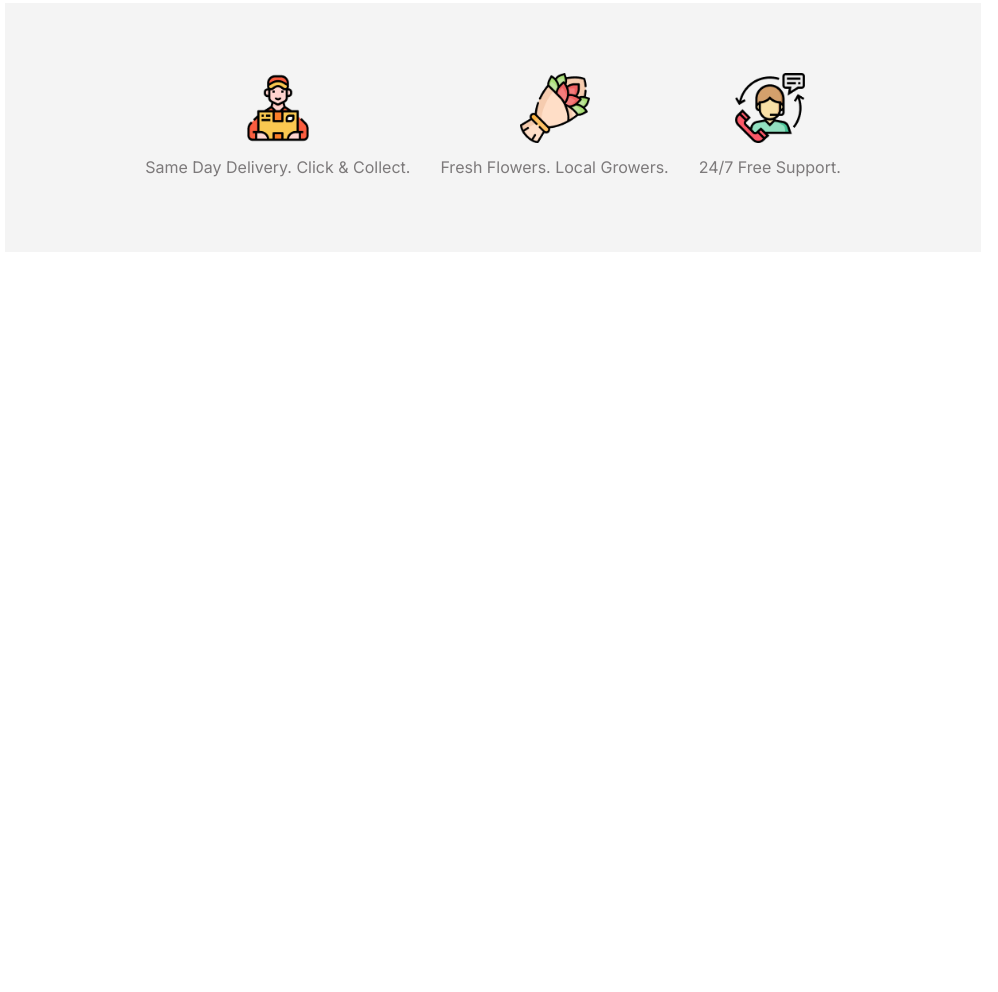
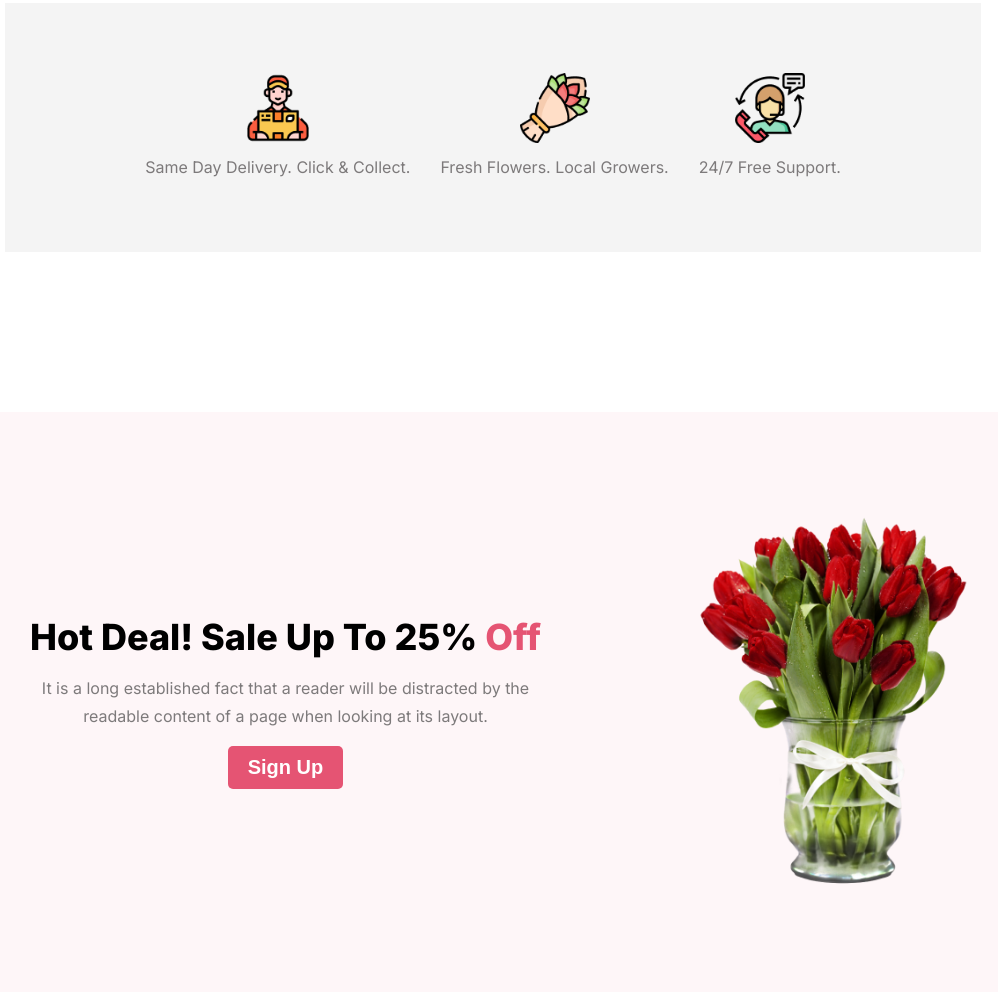
Before and after one commit to shamimfstack/flower-shop-assignment, a plain HTML site: page index.html in a window 1280 px wide. Shown: the part 1413-2405 px from the top of the page, without its empty margins (147-1145 px from the left). Before the commit the page ends 1825 px from the top, so only its background shows below. Drawn offline with Linux system fonts and the light colour scheme.

Commit message:
offer section added

```diff
--- a/index.html
+++ b/index.html
@@ -82,6 +82,21 @@
             </div>
         </section>
         <!-- feature section ends here -->
+
+        <!-- offer section starts here -->
+        <section class="offer-section">
+            <div class="container offer-container">
+                <div class="offer-content">
+                    <h3 class="offer-title">Hot Deal! Sale Up To 25% <span class="commot-text">Off</span></h3>
+                    <p class="offer-desc">It is a long established fact that a reader will be distracted by the readable content of a page when looking at its layout.</p>
+                    <button class="btn-common">Sign Up</button>
+                </div>
+                <!-- <div class="offer-img"> -->
+                    <img src="Flower Asset/pngwing 8.png" alt="offer image" class="offer-img">
+                <!-- </div> -->
+            </div>
+        </section>
+        <!-- offer section ends here -->
     </main>
     <footer></footer>
   </body>
--- a/style.css
+++ b/style.css
@@ -54,6 +54,10 @@ img {
     border: none;
     border-radius: 5px;
     padding: 10px 20px;
+}
+
+.commot-text {
+    color: #E55473;
 }
 /* common styles ends here */
 
@@ -158,3 +162,35 @@ header {
     margin-bottom: 10px;
 }
 /* services section styles ends here */
+
+/* offer section styles starts here */
+.offer-section {
+    background-color: #FEF6F8;
+}
+
+.offer-container {
+    display: flex;
+    justify-content: space-around;
+    align-items: center;
+}
+
+.offer-content {
+    width: 50%;
+    text-align: center;
+}
+
+.offer-content .offer-title {
+    font-size: 36px;
+    font-weight: 800;
+    margin-bottom: 15px;
+}
+
+.offer-content .offer-desc {
+    margin-bottom: 15px;
+}
+
+.offer-section img {
+    width: 280px;
+    height: 380px;
+}
+/* offer section styles ends here */
```
